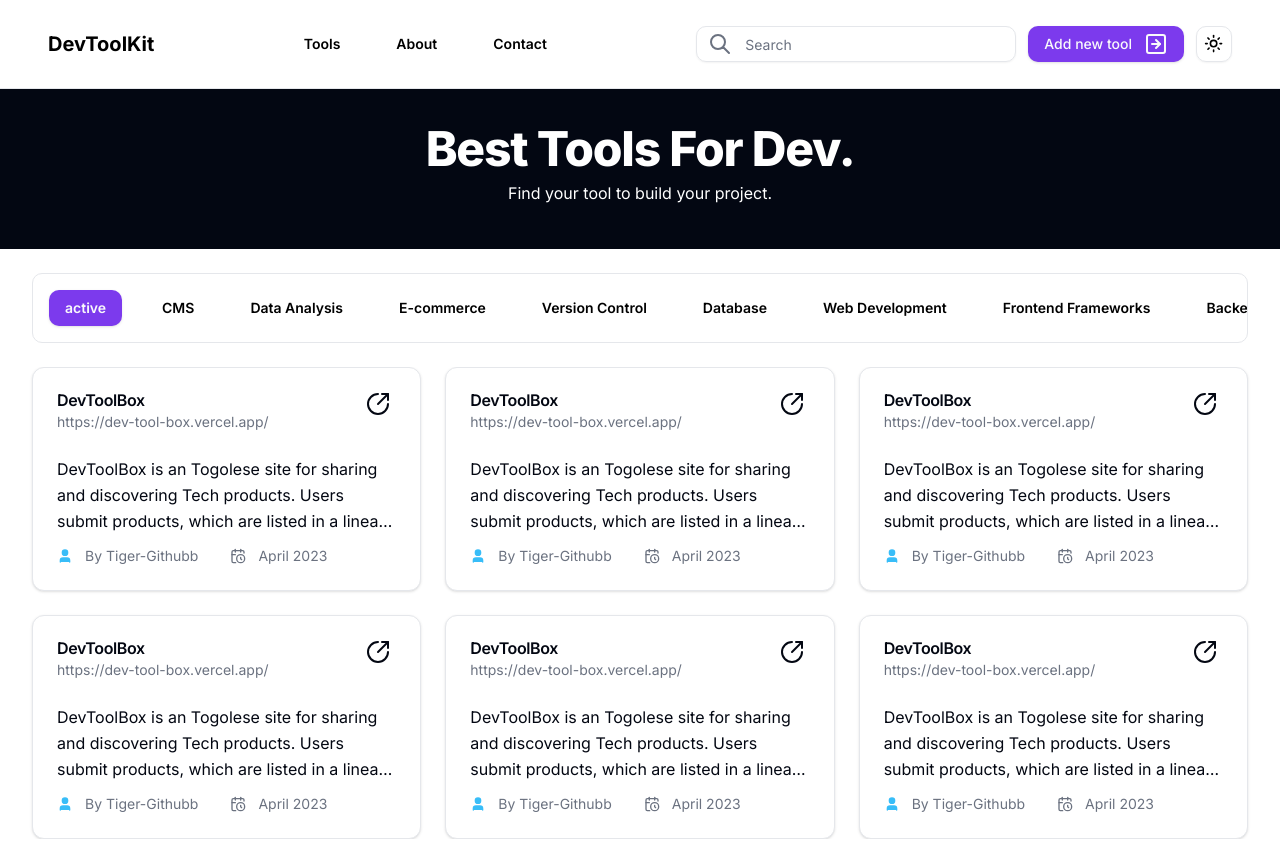
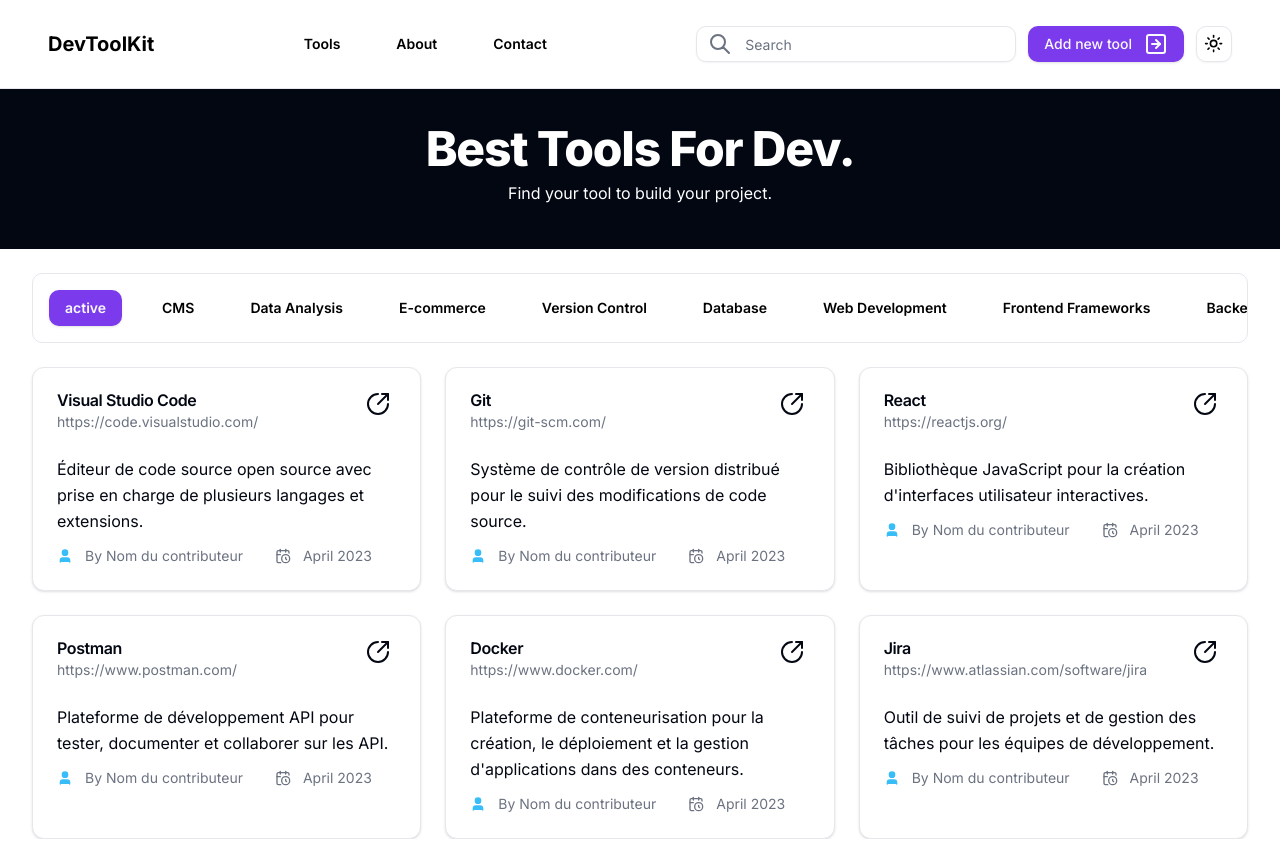
Before and after one commit to tiger-githubb/DevToolBox, a Next.js app: page / in a window 1280 px wide. Built offline with nearby package versions, Linux system fonts and the light colour scheme.

Commit message:
parsing data with propos

```diff
--- a/components/ToolCard.tsx
+++ b/components/ToolCard.tsx
@@ -1,11 +1,4 @@
-import {
-  ChevronDownIcon,
-  CircleIcon,
-  PlusIcon,
-  StarIcon,
-} from "@radix-ui/react-icons";
-
-import { Button } from "@/components/ui/button";
+'use client'
 import {
   Card,
   CardContent,
@@ -13,16 +6,6 @@ import {
   CardHeader,
   CardTitle,
 } from "@/components/ui/card";
-import {
-  DropdownMenu,
-  DropdownMenuCheckboxItem,
-  DropdownMenuContent,
-  DropdownMenuItem,
-  DropdownMenuLabel,
-  DropdownMenuSeparator,
-  DropdownMenuTrigger,
-} from "@/components/ui/dropdown-menu";
-import { Separator } from "@/components/ui/separator";
 import Link from "next/link";
 import { ArrowUpRightFromCircle, CalendarClock, User } from "lucide-react";
 import {
@@ -31,23 +14,25 @@ import {
   TooltipProvider,
   TooltipTrigger,
 } from "@/components/ui/tooltip";
+import tool from "@/interfaces/toolsData.interface";
 
-export function ToolCard() {
+export function ToolCard({ toolData , Key }: { toolData: tool , Key: number }) {
+
   return (
-    <Card>
+    <Card key={Key}>
       <CardHeader className="grid grid-cols-[1fr_30px] items-start gap-4 space-y-0">
         <div className="space-y-1">
-          <CardTitle className="hover:underline">DevToolBox</CardTitle>
+          <CardTitle className="hover:underline">{toolData.name}</CardTitle>
           <CardDescription className="hover:underline">
-            <Link href="https://dev-tool-box.vercel.app/" target="bank">
-              https://dev-tool-box.vercel.app/
+            <Link href={toolData.link}  target="bank">
+            {toolData.link}
             </Link>
           </CardDescription>
         </div>
         <div className=" rounded">
           <TooltipProvider>
             <Tooltip>
-              <Link href="https://dev-tool-box.vercel.app/" target="bank">
+              <Link href={toolData.link} target="bank">
                 <TooltipTrigger>
                   <ArrowUpRightFromCircle />
                 </TooltipTrigger>
@@ -63,15 +48,13 @@ export function ToolCard() {
         <div className="mb-3">
           <p className="line-clamp-3  lg:leading-relaxed">
             {" "}
-            DevToolBox is an Togolese site for sharing and discovering Tech
-            products. Users submit products, which are listed in a linear format
-            by day.
+            {toolData.description}
           </p>
         </div>
         <div className="flex space-x-4 text-sm text-muted-foreground">
           <div className="flex items-center">
             <User className="mr-3 h-4 w-4 fill-sky-400 text-sky-400" />
-            By Tiger-Githubb
+            By {toolData.contributor}
           </div>
           <div className="flex items-center"></div>
           <div className="flex justify-center items-center">
```
